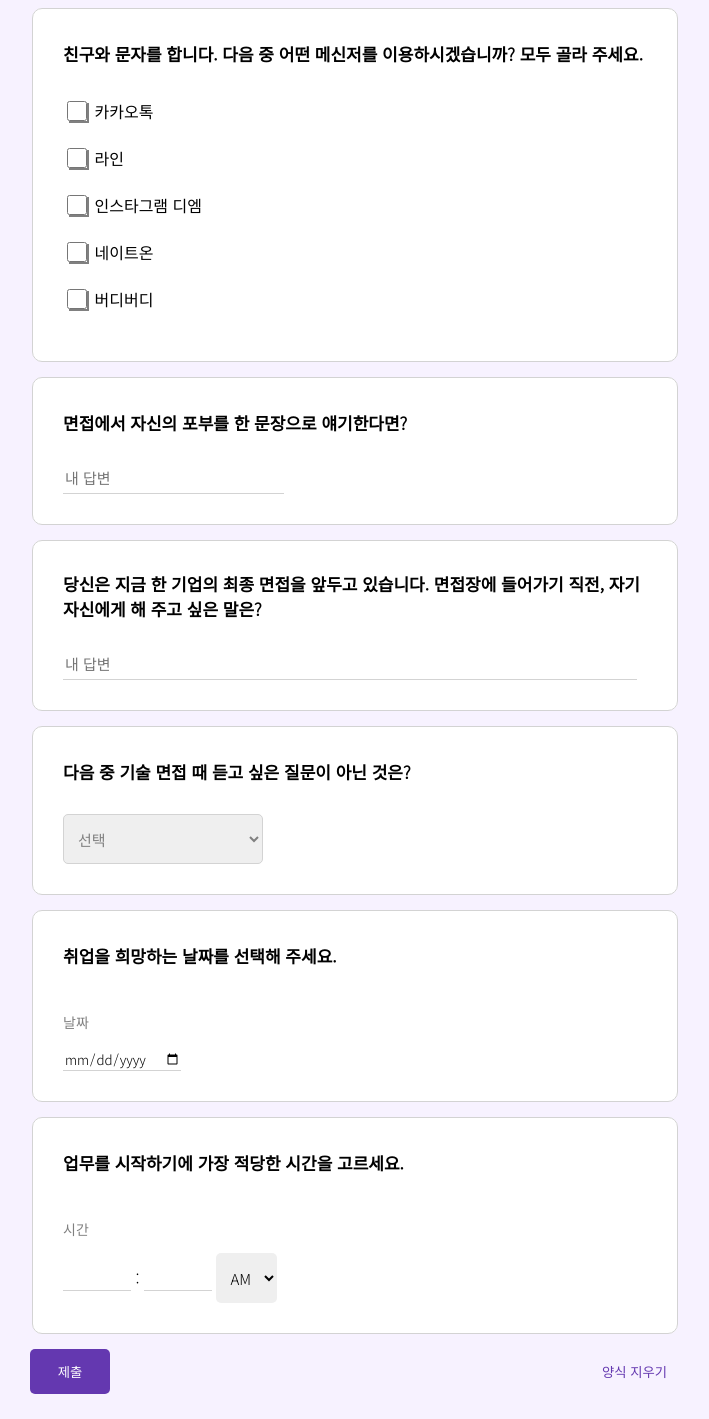
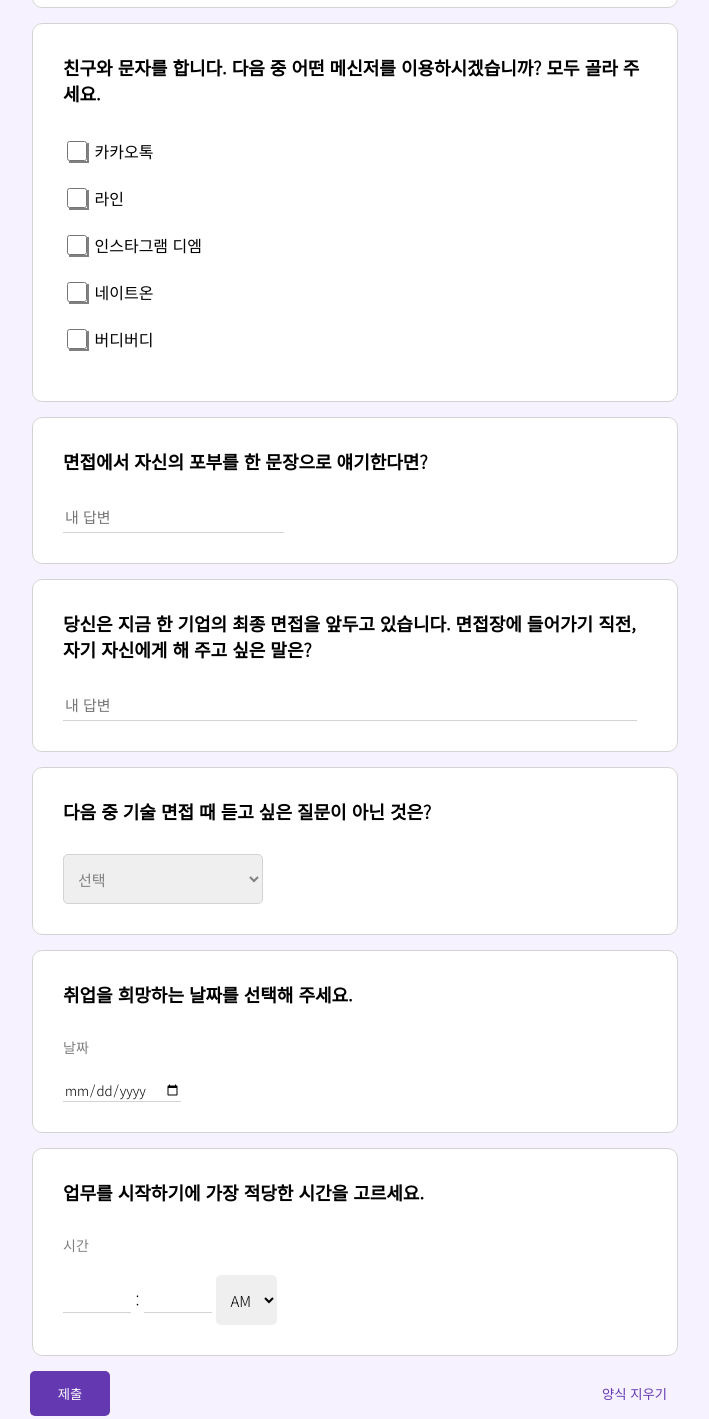
Before and after one commit to plutoin/google-form, a plain HTML site: page index.html in a window 1280 px wide. Shown: the part 558-1977 px from the top of the page, without its empty margins (285-994 px from the left). Drawn offline with Linux system fonts and the light colour scheme.

Commit message:
Modify code

```diff
--- a/index.html
+++ b/index.html
@@ -18,45 +18,45 @@
     <form action="">
       <!-- 회사 고르기 -->
       <fieldset>
-        <label for="choose_text">다음 문자 중에 왠지 마음에 드는 것을 하나 고르세요.</label><br>
+        <p>다음 문자 중에 왠지 마음에 드는 것을 하나 고르세요.</p>
         <input type="radio" name="text" id="naver" required>
-        <label for="naver">네</label><br>
+        <label class="checkLabel" for="naver">네</label><br>
         <input type="radio" name="text" id="kakao">
-        <label for="kakao">카</label><br>
+        <label class="checkLabel" for="kakao">카</label><br>
         <input type="radio" name="text" id="line">
-        <label for="line">라</label><br>
+        <label class="checkLabel" for="line">라</label><br>
         <input type="radio" name="text" id="coupang">
-        <label for="coupang">쿠</label><br>
+        <label class="checkLabel" for="coupang">쿠</label><br>
         <input type="radio" name="text" id="jejucodingcamp">
-        <label for="jejucodingcamp">베</label>
+        <label class="checkLabel" for="jejucodingcamp">베</label>
       </fieldset>
       <!-- 메신저 고르기 -->
       <fieldset>
-        <label for="messenger">친구와 문자를 합니다. 다음 중 어떤 메신저를 이용하시겠습니까? 모두 골라 주세요.</label><br>
+        <p>친구와 문자를 합니다. 다음 중 어떤 메신저를 이용하시겠습니까? 모두 골라 주세요.</p>
         <input type="checkbox" name="kakaotalk" id="kakaotalk">
-        <label for="kakaotalk">카카오톡</label><br>
+        <label class="radioLabel" for="kakaotalk">카카오톡</label><br>
         <input type="checkbox" name="line" id="line_messenger">
-        <label for="line_messenger">라인</label><br>
+        <label class="radioLabel" for="line_messenger">라인</label><br>
         <input type="checkbox" name="instagram" id="instagram">
-        <label for="instagram">인스타그램 디엠</label><br>
+        <label class="radioLabel" for="instagram">인스타그램 디엠</label><br>
         <input type="checkbox" name="nateon" id="nateon">
-        <label for="nateon">네이트온</label><br>
+        <label class="radioLabel" for="nateon">네이트온</label><br>
         <input type="checkbox" name="buddybuddy" id="buddybuddy">
-        <label for="buddybuddy">버디버디</label>
+        <label class="radioLabel" for="buddybuddy">버디버디</label>
       </fieldset>
       <!-- 면접 -->
       <fieldset>
-        <label for="interview">면접에서 자신의 포부를 한 문장으로 얘기한다면?</label><br>
+        <p>면접에서 자신의 포부를 한 문장으로 얘기한다면?</p>
         <input type="text" name="interview" placeholder="내 답변" required>
       </fieldset>
       <!-- 최종면접 -->
       <fieldset>
-        <label for="lastInterview">당신은 지금 한 기업의 최종 면접을 앞두고 있습니다. 면접장에 들어가기 직전, 자기 자신에게 해 주고 싶은 말은?</label><br>
+        <p>당신은 지금 한 기업의 최종 면접을 앞두고 있습니다. 면접장에 들어가기 직전, 자기 자신에게 해 주고 싶은 말은?</p>
         <input type="textarea" name="lastInterview" placeholder="내 답변" required>
       </fieldset>
       <!-- 듣고 싶지 않은 질문 -->
       <fieldset>
-        <label for="techInterview">다음 중 기술 면접 때 듣고 싶은 질문이 아닌 것은?</label><br>
+        <p>다음 중 기술 면접 때 듣고 싶은 질문이 아닌 것은?</p>
         <select name="question" id="question" class="question">
           <option value="" selected>선택</option>
           <option value="question1">질문 1</option>
@@ -66,14 +66,14 @@
       </fieldset>
       <!-- 취업 희망 날짜 -->
       <fieldset>
-        <label for="date">취업을 희망하는 날짜를 선택해 주세요.</label>
-        <p>날짜</p>
+        <p>취업을 희망하는 날짜를 선택해 주세요.</p>
+        <label for="date" class="dateLabel">날짜</label>
         <input type="date" required>
       </fieldset>
       <!-- 업무 시작 시간 -->
       <fieldset>
-        <label for="startWork">업무를 시작하기에 가장 적당한 시간을 고르세요.</label>
-        <p>시간</p>
+        <p>업무를 시작하기에 가장 적당한 시간을 고르세요.</p>
+        <label for="time" class="timeLabel">시간</label>
         <input type="number" min="0" max="12" required>
         :
         <input type="number" min="0" max="59" required>
--- a/main.css
+++ b/main.css
@@ -7,24 +7,13 @@
 
 body {
   margin: 0;
-  padding: 10px;
+  padding: 20px 0px;
   background-color: rgb(247, 242, 255);
 }
 
 .wrapper {
   width: 650px;
   margin: 0 auto;
-}
-
-.header {
-  border-top: 10px solid #6438B0;
-  border-left: 1px solid lightgray;
-  border-right: 1px solid lightgray;
-  border-bottom: 1px solid lightgray;
-}
-
-fieldset {
-  border: 1px solid lightgray;
 }
 
 fieldset, .header {
@@ -34,30 +23,47 @@ fieldset, .header {
   background-color: white;
 }
 
-h1 {
+p {
   margin-top: 0;
 }
 
-p {
-  font-size: 14px;
-  color: gray;
+/* HEADER */
+.header {
+  border-top: 10px solid #6438B0;
+  border-left: 1px solid lightgray;
+  border-right: 1px solid lightgray;
+  border-bottom: 1px solid lightgray;
 }
 
-.info {
-  color: black;
+.header h1 {
+  margin-top: 0;
+}
+
+header.info {
+  font-size: 15px;
 }
 
 /* FORMS */
+fieldset {
+  border: 1px solid lightgray;
+}
+
+fieldset p {
+  font-size: 18px;
+  font-weight: 900;
+  margin-bottom: 30px;
+}
+
 label {
   display: inline-block;
   margin-bottom: 20px;
   vertical-align: -3px;
 }
 
-label:first-child {
-  font-size: 17px;
-  font-weight: 900;
-  margin-bottom: 30px;
+label.timeLabel, label.dateLabel {
+  display: block;
+  font-size: 14px;
+  color: gray;
 }
 
 input[type="radio"] {
@@ -81,6 +87,7 @@ input[type="text"] {
   outline: none;
   font-size: 15px;
 }
+
 input[type="textarea"] {
   padding-bottom: 5px;
   width: 570px;
@@ -102,12 +109,6 @@ input[type="number"] {
   outline: none;
 }
 
-.ampm {
-  border: none;
-  width: auto;
-  color: black;
-}
-
 select {
   width: 200px;
   height: 50px;
@@ -116,6 +117,12 @@ select {
   border: 1px solid lightgray;
   border-radius: 5px;
   color: gray;
+}
+
+select.ampm {
+  border: none;
+  width: auto;
+  color: black;
 }
 
 /* BUTTON */
```
